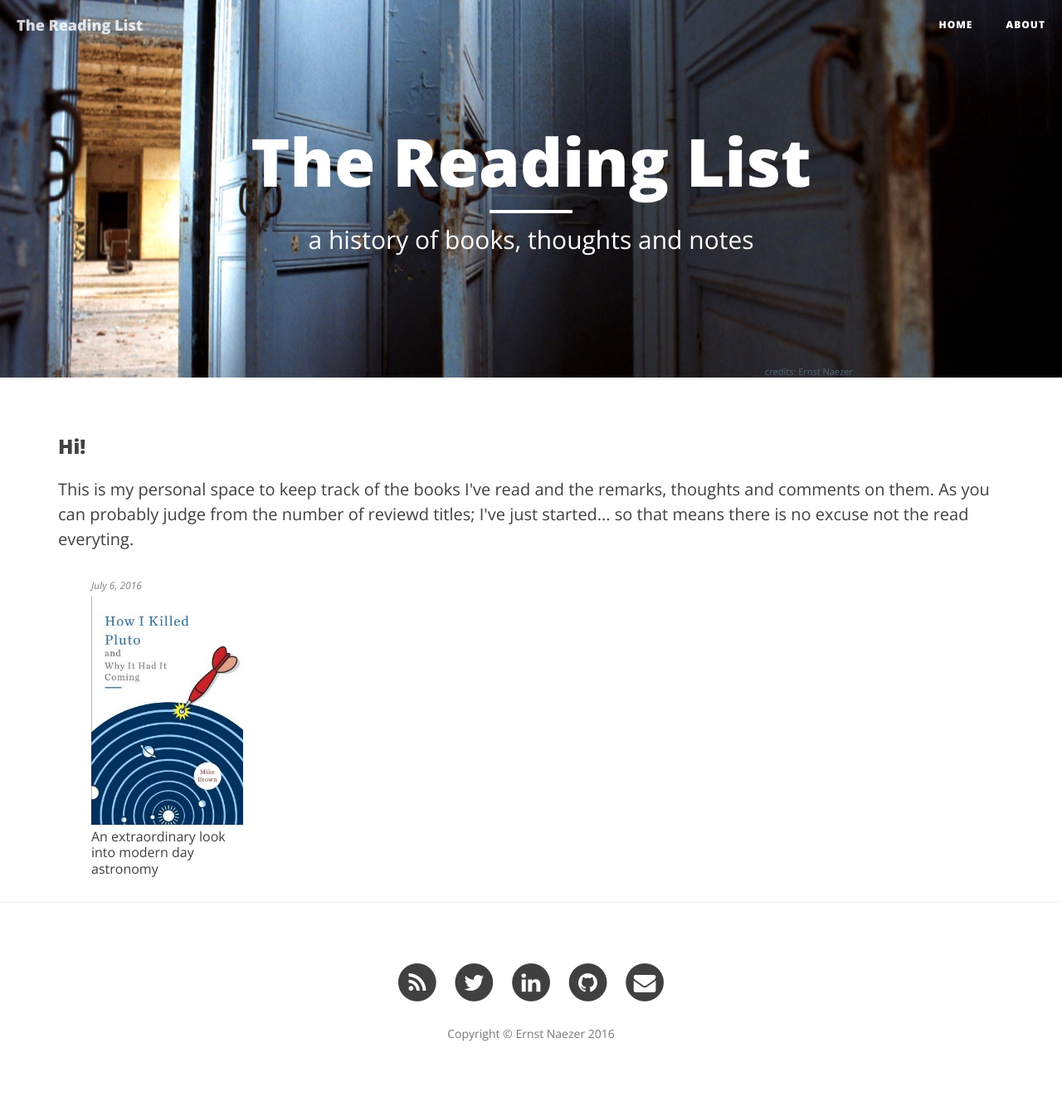
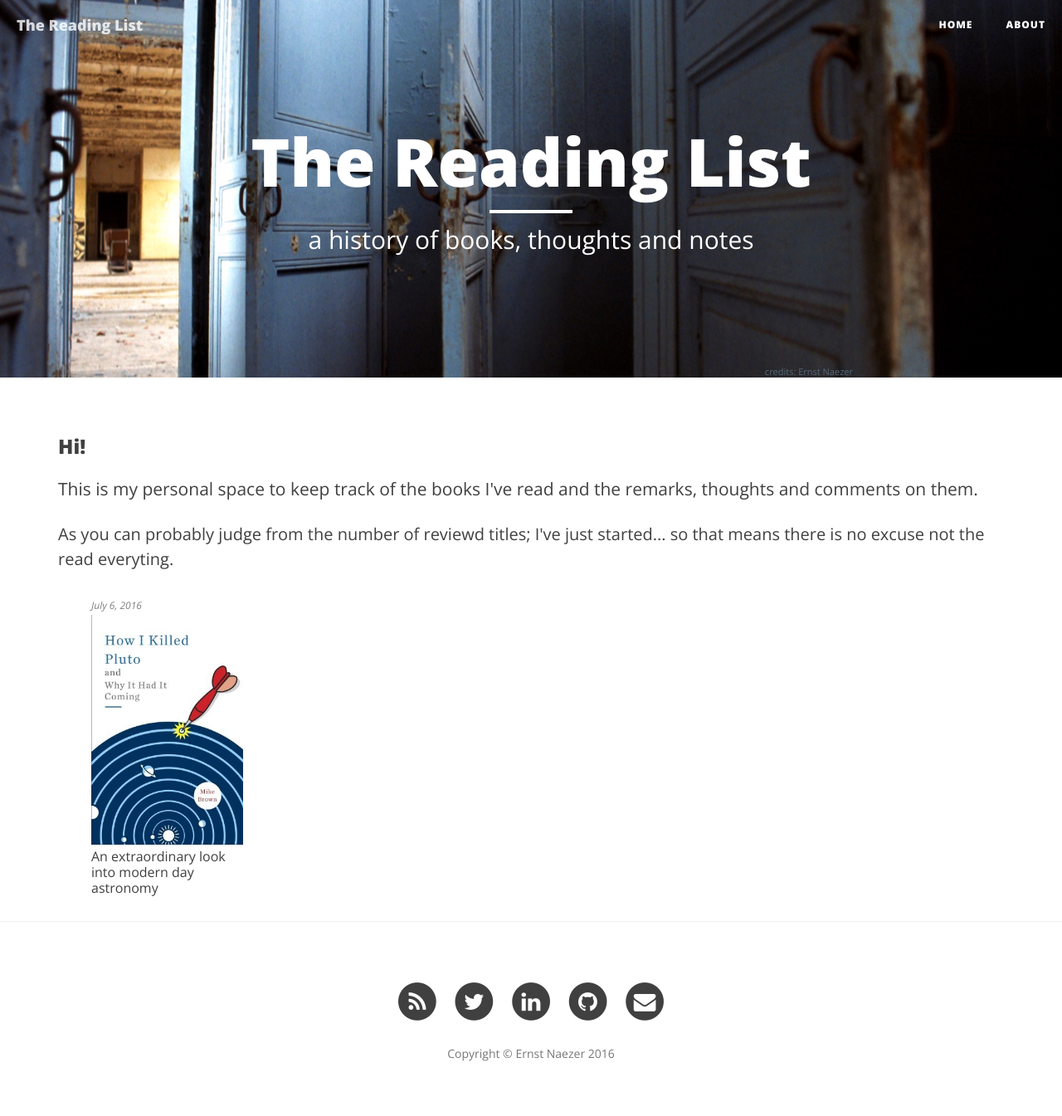
Before and after one commit to ernstnaezer/books, a Jekyll site: the page built from index.html, in a window 1280 px wide. Shown: the whole page at 83% size. Built offline with Jekyll 4.4.1, drawn with Linux system fonts in a browser that asks for light colours; nearby versions of some CDN libraries; before the commit the page ends 1321 px from its top, so only the background shows below that.

Commit message:
Update index.html

```diff
--- a/index.html
+++ b/index.html
@@ -7,7 +7,8 @@
 <div class="row">
     <div class="col-lg-12 col-md-12 col-xs-12">
       <h3>Hi!</h3>
-      <p>This is my personal space to keep track of the books I've read and the remarks, thoughts and comments on them. As you can probably judge from the number of reviewd titles; I've just started... so that means there is no excuse not the read everyting.</p>
+      <p class="lead">This is my personal space to keep track of the books I've read and the remarks, thoughts and comments on them.</p>
+<p>As you can probably judge from the number of reviewd titles; I've just started... so that means there is no excuse not the read everyting.</p>
   </div>
 </div>
 
```
